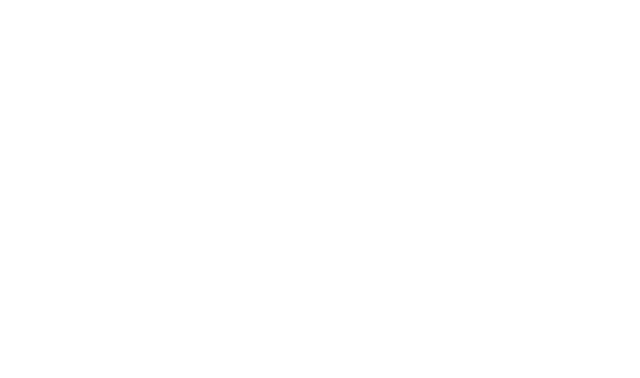
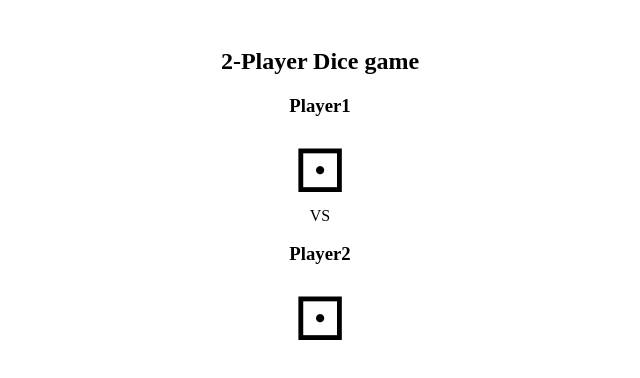
Before and after one commit to Eddotenssei/Reactis-proecti, a React (Vite) app in the folder dice-game/: page / in a window 1280 px wide. Shown: the top 378 px of the page, without its empty margins (320-960 px from the left). Built offline with nearby package versions, Linux system fonts and the light colour scheme.

Commit message:
added a dicegame project

```diff
--- a/dice-game/src/App.jsx
+++ b/dice-game/src/App.jsx
@@ -1,7 +1,31 @@
+import DiceGame from "./components/PlayerDisplay";
+
 function App() {
-  return <>
+  const diceEmojis = ["⚀", "⚁", "⚂", "⚃", "⚄", "⚅"];
 
-  </>;
+  return (
+    <>
+      <div
+        style={{
+          textAlign: "center",
+          padding: "20px",
+          margin: 0,
+        }}
+      >
+        <h2>2-Player Dice game</h2>
+
+        <div>
+          <div>
+            <DiceGame PlayerCount="Player1" />
+
+            <div>VS</div>
+
+            <DiceGame PlayerCount="Player2" />
+          </div>
+        </div>
+      </div>
+    </>
+  );
 }
 
 export default App;
--- /dev/null
+++ b/dice-game/src/components/PlayerDisplay.jsx
@@ -0,0 +1,8 @@
+export default function DiceGame({ PlayerCount }) {
+  return (
+    <div>
+      <h3>{PlayerCount}</h3>
+      <div style={{ fontSize: "60px" }}>⚀</div>
+    </div>
+  );
+}
```
